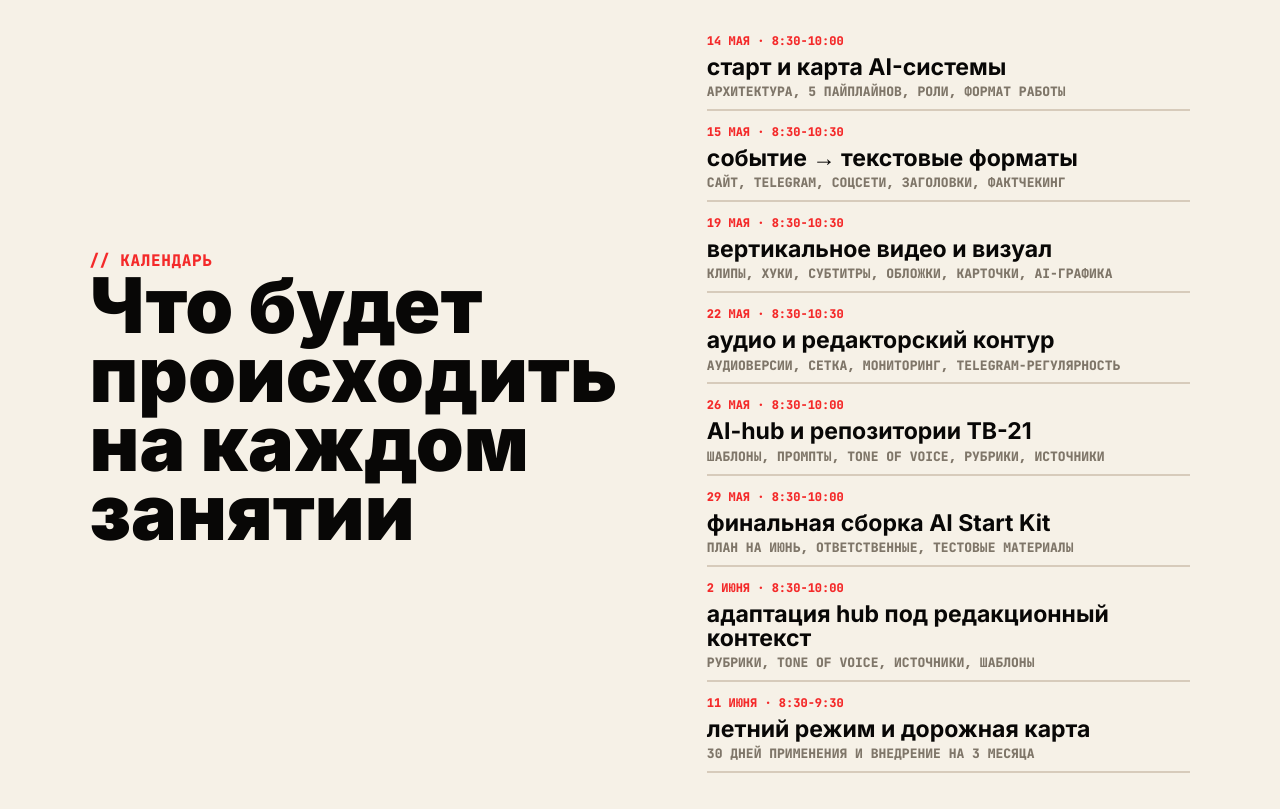
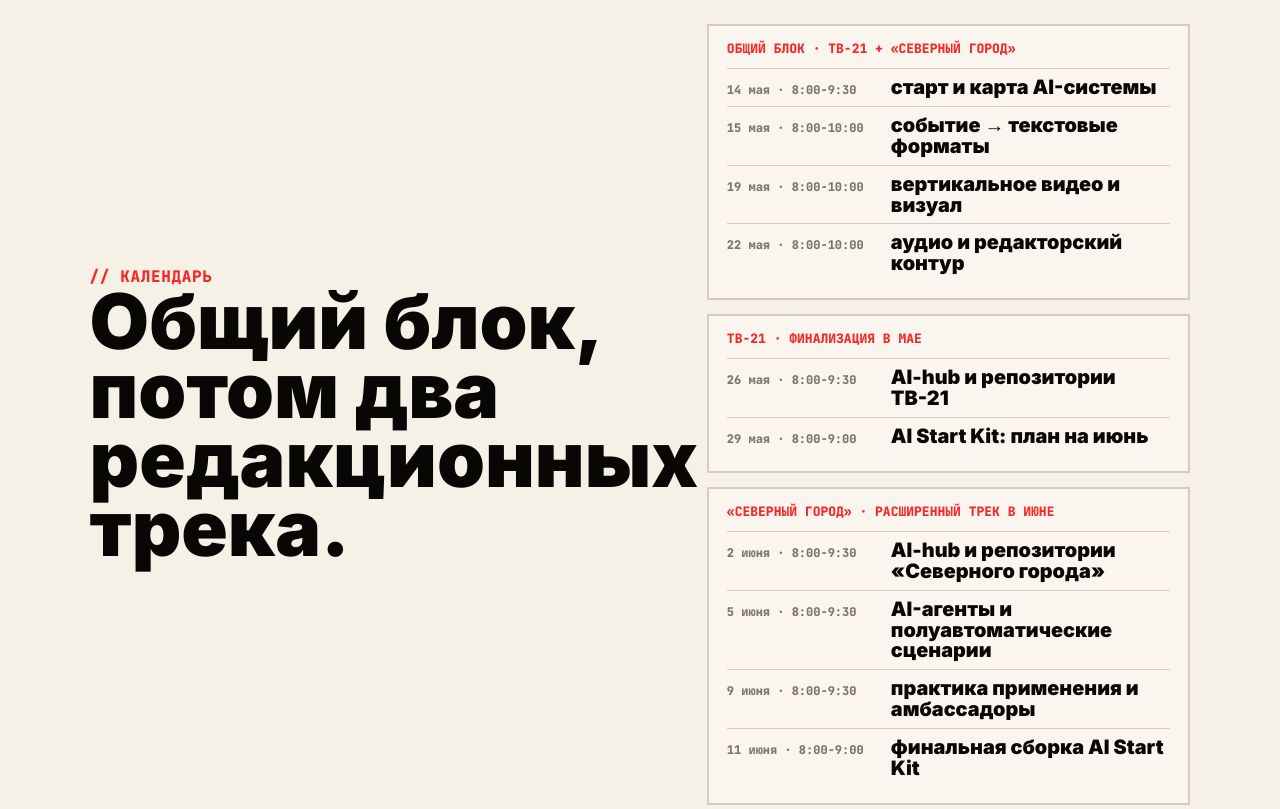
Before and after one commit to makefacktory90-lgtm/ai-start-portal, a website: page ai_start_course_site/decks/deck-01-start.html in a window 1280 px wide. Shown: the part 6740-7549 px from the top of the page. Drawn offline with Linux system fonts and the light colour scheme.

Commit message:
Clarify editorial tracks in Deck 01 calendar

```diff
--- a/ai_start_course_site/decks/deck-01-start.css
+++ b/ai_start_course_site/decks/deck-01-start.css
@@ -360,6 +360,7 @@ a {
 .agenda,
 .course-days,
 .project-timeline,
+.track-schedule,
 .prompt-card,
 .risk-list,
 .gate-grid,
@@ -517,6 +518,50 @@ a {
   gap: 1px;
   background: #2b2927;
   border: 2px solid #2b2927;
+}
+
+.track-schedule {
+  gap: 14px;
+}
+
+.track-schedule article {
+  padding: 16px 18px;
+  border: 2px solid var(--line);
+  background: rgba(255, 253, 248, 0.45);
+}
+
+.track-schedule h3 {
+  margin: 0 0 12px;
+  color: var(--red);
+  font-family: var(--mono);
+  font-size: 13px;
+  font-weight: 900;
+  line-height: 1.1;
+  text-transform: uppercase;
+}
+
+.track-schedule p {
+  display: grid;
+  grid-template-columns: 150px 1fr;
+  gap: 14px;
+  align-items: baseline;
+  margin: 0;
+  padding: 8px 0;
+  border-top: 1px solid var(--line);
+}
+
+.track-schedule time {
+  color: var(--muted);
+  font-family: var(--mono);
+  font-size: 12px;
+  font-weight: 900;
+  line-height: 1.1;
+}
+
+.track-schedule strong {
+  font-size: clamp(17px, 1.55vw, 25px);
+  font-weight: 900;
+  line-height: 1.05;
 }
 
 .process-line div {
--- a/ai_start_course_site/decks/deck-01-start.html
+++ b/ai_start_course_site/decks/deck-01-start.html
@@ -124,17 +124,28 @@
     <section class="slide split" id="s09">
       <div>
         <div class="kicker">// КАЛЕНДАРЬ</div>
-        <h2>Что будет происходить на каждом занятии</h2>
+        <h2>Общий блок, потом два редакционных трека.</h2>
       </div>
-      <div class="course-days contract-schedule">
-        <div><time>14 мая · 8:30-10:00</time><strong>старт и карта AI-системы</strong><span>архитектура, 5 пайплайнов, роли, формат работы</span></div>
-        <div><time>15 мая · 8:30-10:30</time><strong>событие → текстовые форматы</strong><span>сайт, Telegram, соцсети, заголовки, фактчекинг</span></div>
-        <div><time>19 мая · 8:30-10:30</time><strong>вертикальное видео и визуал</strong><span>клипы, хуки, субтитры, обложки, карточки, AI-графика</span></div>
-        <div><time>22 мая · 8:30-10:30</time><strong>аудио и редакторский контур</strong><span>аудиоверсии, сетка, мониторинг, Telegram-регулярность</span></div>
-        <div><time>26 мая · 8:30-10:00</time><strong>AI-hub и репозитории ТВ-21</strong><span>шаблоны, промпты, tone of voice, рубрики, источники</span></div>
-        <div><time>29 мая · 8:30-10:00</time><strong>финальная сборка AI Start Kit</strong><span>план на июнь, ответственные, тестовые материалы</span></div>
-        <div><time>2 июня · 8:30-10:00</time><strong>адаптация hub под редакционный контекст</strong><span>рубрики, tone of voice, источники, шаблоны</span></div>
-        <div><time>11 июня · 8:30-9:30</time><strong>летний режим и дорожная карта</strong><span>30 дней применения и внедрение на 3 месяца</span></div>
+      <div class="track-schedule">
+        <article>
+          <h3>общий блок · ТВ-21 + «Северный город»</h3>
+          <p><time>14 мая · 8:00-9:30</time><strong>старт и карта AI-системы</strong></p>
+          <p><time>15 мая · 8:00-10:00</time><strong>событие → текстовые форматы</strong></p>
+          <p><time>19 мая · 8:00-10:00</time><strong>вертикальное видео и визуал</strong></p>
+          <p><time>22 мая · 8:00-10:00</time><strong>аудио и редакторский контур</strong></p>
+        </article>
+        <article>
+          <h3>ТВ-21 · финализация в мае</h3>
+          <p><time>26 мая · 8:00-9:30</time><strong>AI-hub и репозитории ТВ-21</strong></p>
+          <p><time>29 мая · 8:00-9:00</time><strong>AI Start Kit: план на июнь</strong></p>
+        </article>
+        <article>
+          <h3>«Северный город» · расширенный трек в июне</h3>
+          <p><time>2 июня · 8:00-9:30</time><strong>AI-hub и репозитории «Северного города»</strong></p>
+          <p><time>5 июня · 8:00-9:30</time><strong>AI-агенты и полуавтоматические сценарии</strong></p>
+          <p><time>9 июня · 8:00-9:30</time><strong>практика применения и амбассадоры</strong></p>
+          <p><time>11 июня · 8:00-9:00</time><strong>финальная сборка AI Start Kit</strong></p>
+        </article>
       </div>
     </section>
 
@@ -145,8 +156,8 @@
         <div><time>14-15 мая</time><strong>playground + Text OS</strong><span>Codex-папка, research prompt, source map, text gates</span></div>
         <div><time>19 мая</time><strong>Video / Visual OS</strong><span>clip candidates, hook map, visual brief, cover prompts</span></div>
         <div><time>22 мая</time><strong>Audio / Editorial OS</strong><span>spoken script, digest workflow, monitoring loop</span></div>
-        <div><time>26-29 мая</time><strong>AI-hub + AI Start Kit v1</strong><span>prompts, templates, tone, owners, June plan</span></div>
-        <div><time>2-11 июня</time><strong>адаптация и внедрение</strong><span>редакционные репозитории, 30-day plan, roadmap на 3 месяца</span></div>
+        <div><time>26-29 мая</time><strong>ТВ-21: финализация</strong><span>AI-hub, prompts, templates, tone of voice, план применения на июнь</span></div>
+        <div><time>2-11 июня</time><strong>«Северный город»: расширенный трек</strong><span>репозиторий, agents, практика применения, амбассадоры, roadmap</span></div>
       </div>
     </section>
 
```
